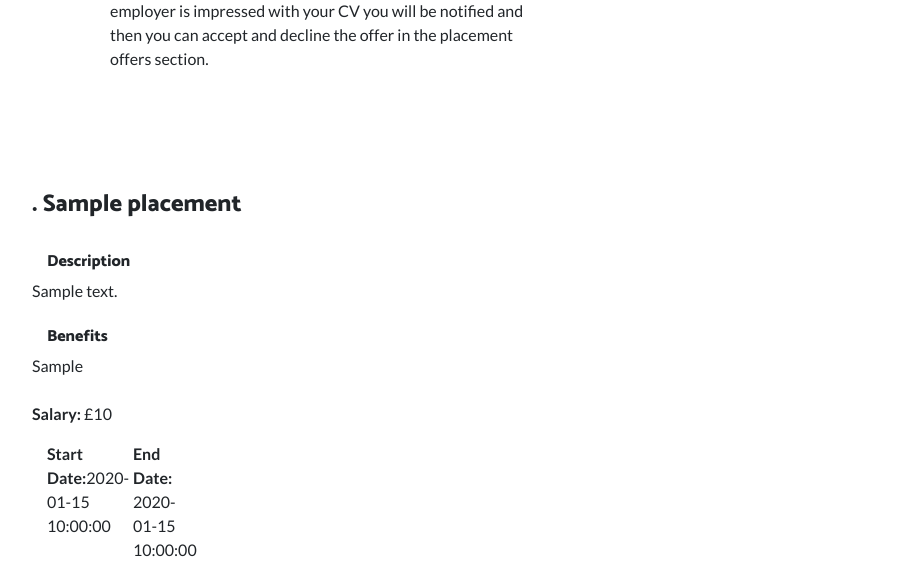
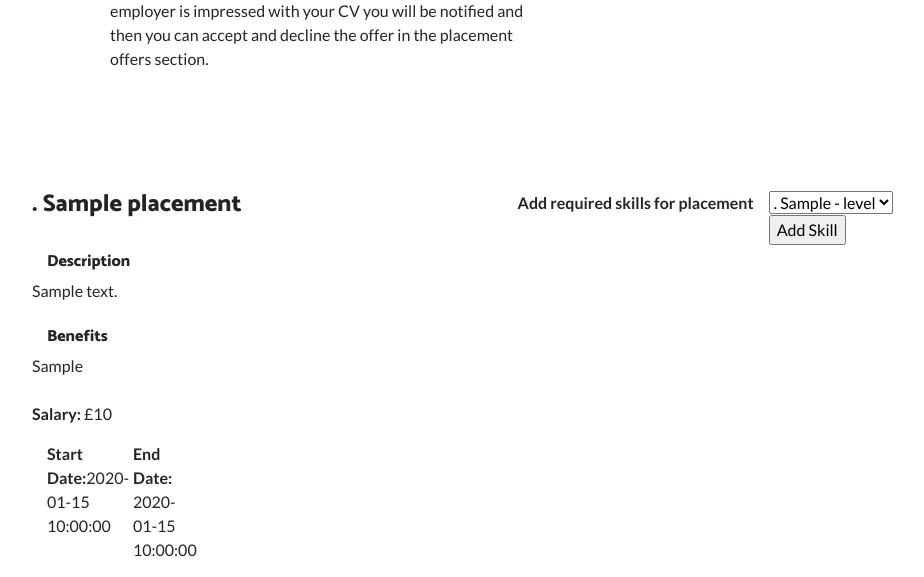
Before and after one commit to usman-97/BCSPlacementAdvertisement, a PHP site: page /myPlacements in a window 1280 px wide. Shown: the part 364-941 px from the top of the page, without its empty margins (23-947 px from the left). Run offline with PHP 8.4, Linux system fonts and the light colour scheme; tables that the repository leaves empty or names only in its code hold one stand-in row (values such as "Sample post"); data that the repository does not hold is empty.

Commit message:
PlacementSkills.php added

```diff
--- /dev/null
+++ b/Models/PlacementSkills.php
@@ -0,0 +1 @@
+<?php
--- a/Models/Skills.php
+++ b/Models/Skills.php
@@ -2,22 +2,36 @@
 require_once ("Database.php");
 require_once ("SkillsData.php");
 
-
+/**
+ * Class Skills
+ */
 class Skills {
     protected $_dbInstance, $_dbHandle;
 
+    /**
+     * Skills constructor.
+     */
     public function __construct()
     {
+        // Create Instance of Database
         $this->_dbInstance = Database::getInstance();
         $this->_dbHandle = $this->_dbInstance->getdbConnection();
     }
 
+    /**
+     * Lists all placements and their details
+     * @return array
+     */
     public function listPlacementSkills()
     {
-        $sqlQuery = "SELECT * FROM skills";
+        // SQL query to get all skills and their details
+        $sqlQuery = "SELECT * FROM skills ORDER BY skill";
+        // Prepare PDO statement
         $statement = $this->_dbHandle->prepare($sqlQuery);
+        // Execute PDO statement
         $statement->execute();
 
+        // Array list where are skills and their details will be stored
         $dataSet = [];
         while ($row = $statement->fetch())
         {
@@ -28,7 +42,7 @@ class Skills {
     }
 
     /**
-     *
+     * Add skills to placement
      */
     public function addSkill($skillID, $placementID)
     {
--- a/Views/myPlacements.phtml
+++ b/Views/myPlacements.phtml
@@ -29,7 +29,7 @@
             <h1><?php $view->pageTitle ?></h1>
         </div>
         <div class="row">
-            <?php foreach ($view->AllPlacements as $placement) {
+            <?php foreach ($view->allPlacements as $placement) {
                 echo '<form action="" method="post">' .
                     '<div class="row"><h4>' . $placement->getPlacementID() .
                     '. ' . $placement->getTitle() . '</h4></div>' .
@@ -43,6 +43,28 @@
                     '<div class="row"><div class="col-sm-2"><p><b>Start Date:</b>' . $placement->getStartDate() .
                     '</p></div><div class="col-sm-2"><p><b>End Date:</b> ' . $placement->getEndDate() . '</p></div></div>' .
                     '</form>';
+
+                echo '<div class="row"><div class="cols-sm-3"><p><b>Add required skills for placement
+                        </b></p></div><div class="col-sm-2"><form action="" method="post">';
+                echo '<select name="skill">';
+                foreach ($view->allSkills as $skill)
+                {
+                    for ($i = $skill->getStartLevel(); $i < $skill->getEndLevel() + 1; $i++)
+                    {
+                        echo '<option>' . $skill->getSkillID() . '. ' . $skill->getSkill() . ' - level ' . $i . '</option>';
+                    }
+                }
+                echo '</select>';
+                echo '<input type="submit" name="addSkill" value="Add Skill"></form></form></div></div>';
+                /*foreach ($view->allSkills as $skill)
+                {
+                    for ($i = $skill->getStartLevel(); $i < $skill->getEndLevel() + 1; $i++)
+                    {
+                        echo '<option>' . $i . '</option>';
+                        $_SESSION['skillID'] = $skill;
+                    }
+                }*/
+                // echo '<input type="submit" name="addSkill" value="Add Skill"></form></div></div>';
             } ?>
         </div>
 
--- a/myPlacements.php
+++ b/myPlacements.php
@@ -1,12 +1,21 @@
 <?php
 require_once ("Models/PlacementDataSet.php");
+require_once ("Models/Skills.php");
 
 $view = new stdClass();
 $view->pageTitle = "My Placement Advertisements";
 $placements = new PlacementDataSet();
+$skills = new Skills();
 
 require_once ("logout.php");
 
-$view->AllPlacements = $placements->getAllPlacements();
+$view->allPlacements = $placements->getAllPlacements();
+$view->allSkills = $skills->listPlacementSkills();
+
+if (isset($_POST['addSkill']))
+{
+    $skill = $_POST['skill'];
+    var_dump($skill[-1]);
+}
 
 require_once ("Views/myPlacements.phtml");
```
